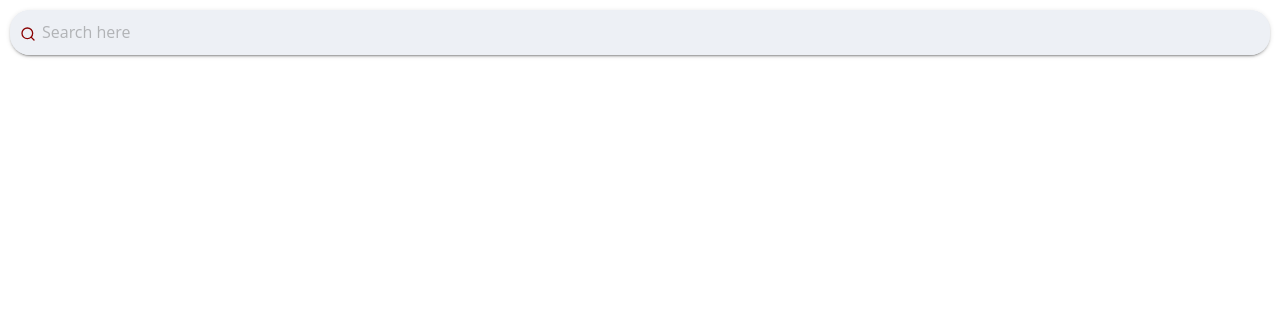
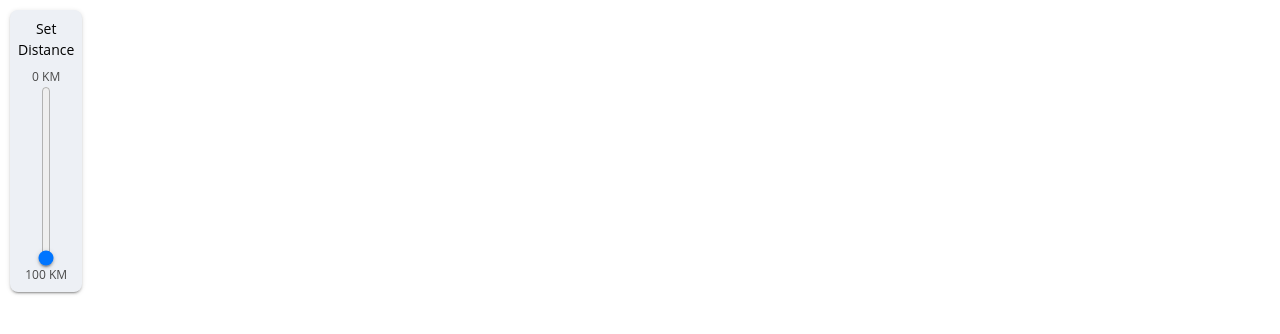
Before and after one commit to tuhinsaud4614/blood-donation, a React (Create React App) app: page / in a window 1280 px wide. Shown: the top 334 px of the page. Built offline with nearby package versions, Linux system fonts and the light colour scheme.

Commit message:
Create Ranger Component

```diff
--- a/src/App.js
+++ b/src/App.js
@@ -15,12 +15,25 @@ import Carousel from "./shared/components/carousel/Carousel";
 import ProfileHistory from "./pages/profile/components/profile-history/ProfileHistory";
 import { FiSearch } from "react-icons/fi";
 import SearchBox from "./shared/components/search-box/SearchBox";
+import Ranger from "./shared/components/ranger/Ranger";
 
 function App() {
-  const [state, setstate] = useState("");
+  const [state, setState] = useState("1");
   return (
     <div style={{ padding: "10px" }}>
-      <SearchBox
+      <Ranger
+        value={state}
+        step="5"
+        start="0"
+        end="100"
+        changed={(e) => {
+          console.log(e.target.value);
+          setState(e.target.value);
+        }}
+        label="Set Distance"
+        name="range"
+      />
+      {/* <SearchBox
         id="text"
         name="text"
         placeholder="Search here"
@@ -32,7 +45,7 @@ function App() {
 
         }}
         icon={<FiSearch />}
-      />
+      /> */}
       {/* <Switcher name="Switch" changed={() => {}}>
         Available
       </Switcher> */}
--- /dev/null
+++ b/src/shared/components/ranger/Ranger.js
@@ -0,0 +1,39 @@
+import PropTypes from "prop-types";
+
+import classes from "./Ranger.module.css";
+
+const Ranger = ({ id, name, label, start, end, step, changed, value }) => {
+  return (
+    <div className={`${classes.Container} bx-sh2`}>
+      <span className={`${classes.Label}`}>{label}</span>
+      <div className={`${classes.Content}`}>
+        <span>{start} km</span>
+        <input
+          className={`${classes.Ranger}`}
+          type="range"
+          min={start}
+          max={end}
+          step={step}
+          value={value}
+          name={name}
+          id={id}
+          onChange={changed}
+        />
+        <span>{end} km</span>
+      </div>
+    </div>
+  );
+};
+
+Ranger.propTypes = {
+  label: PropTypes.string.isRequired,
+  changed: PropTypes.func.isRequired,
+  value: PropTypes.string.isRequired,
+  name: PropTypes.string.isRequired,
+  id: PropTypes.string,
+  start: PropTypes.string.isRequired,
+  end: PropTypes.string.isRequired,
+  step: PropTypes.string.isRequired,
+};
+
+export default Ranger;
--- /dev/null
+++ b/src/shared/components/ranger/Ranger.module.css
@@ -0,0 +1,58 @@
+.Container {
+  border-radius: var(--border-radius);
+  padding: var(--pd);
+  width: min-content;
+  background: var(--secondary-color);
+  display: flex;
+  flex-direction: column;
+  align-items: center;
+}
+
+.Label {
+  font-size: 1.4rem;
+  color: #000;
+  font-weight: 500;
+  text-align: center;
+}
+
+.Content {
+  margin-top: var(--pd);
+  flex-basis: 100%;
+  display: flex;
+  flex-direction: column;
+  align-items: center;
+}
+
+.Content > span {
+  font-size: 1.2rem;
+  color: var(--text-color);
+  text-transform: uppercase;
+}
+
+.Ranger {
+  -webkit-appearance: slider-vertical;
+  outline: none;
+  height: 180px;
+  width: 10px;
+  border-radius: var(--border-radius);
+}
+
+.Ranger::-webkit-slider-thumb {
+  -webkit-appearance: none;
+  appearance: none;
+  background: red;
+  border-radius: 50%;
+  cursor: pointer;
+  box-shadow: rgb(0 0 0 / 20%) 0px 3px 1px -2px,
+    rgb(0 0 0 / 14%) 0px 2px 2px 0px, rgb(0 0 0 / 12%) 0px 1px 5px 0px;
+}
+
+/* .Ranger::-webkit-slider-runnable-track {
+  border-radius: var(--border-radius);
+  background-color: var(--text-color);
+}
+
+.Ranger::-moz-range-progress {
+  border-radius: var(--border-radius);
+  background-color: var(--primary-color);
+} */
```
